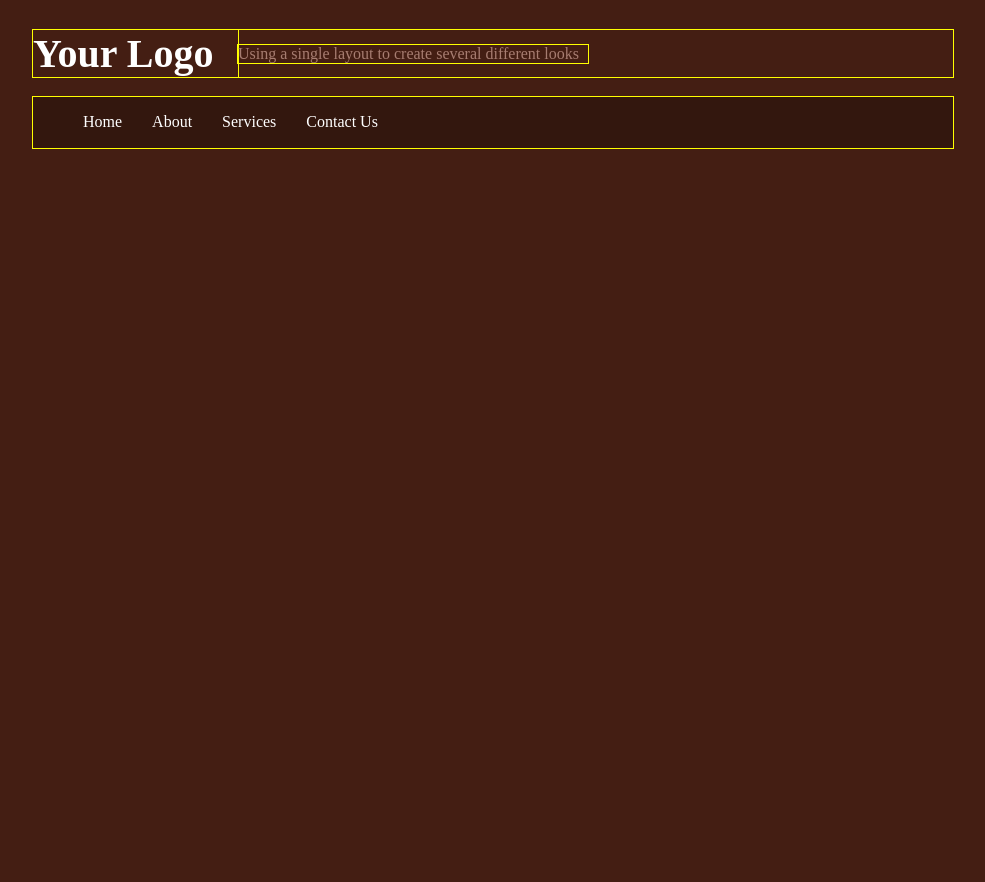
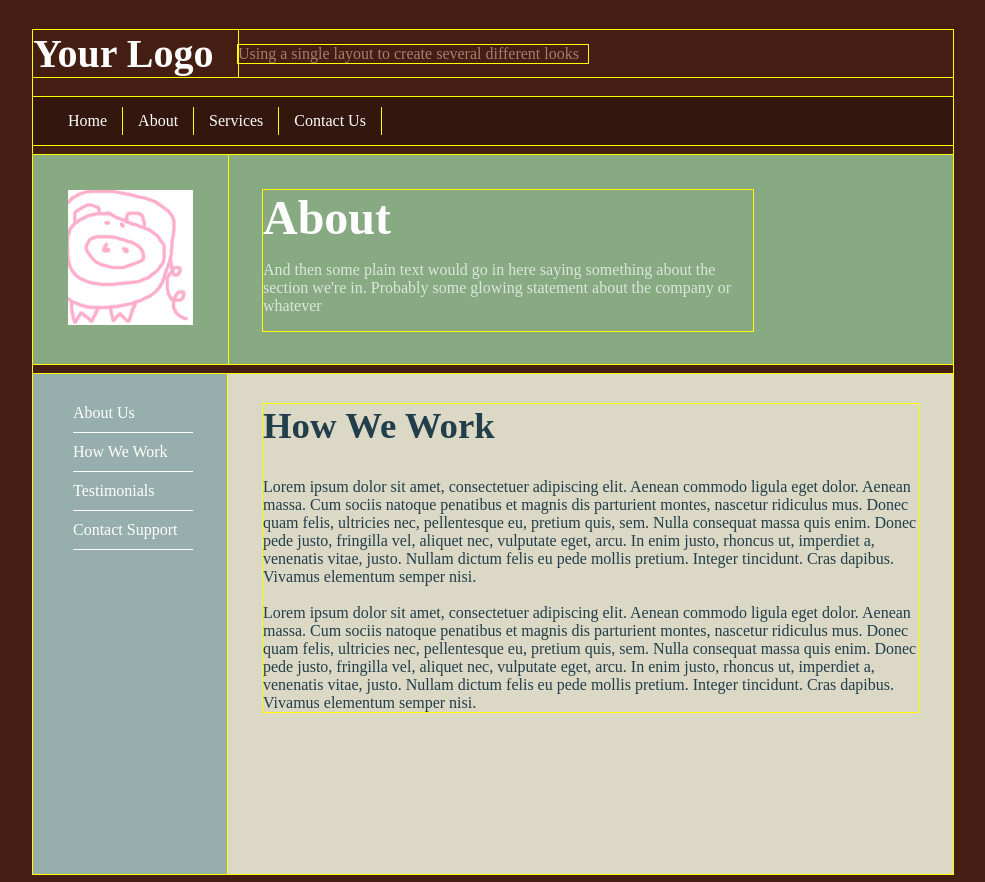
Before and after one commit to vovievolt/Test, a plain HTML site: page Box Model/index.html in a window 1280 px wide. Shown: the whole page, without its empty margins (147-1132 px from the left). Before the commit the page ends 800 px from the top, so only its background shows below. Drawn offline with Linux system fonts and the light colour scheme.

Commit message:
Finished website

```diff
--- a/Box Model/index.html
+++ b/Box Model/index.html
@@ -6,30 +6,71 @@
   </head>
 
   <body>
+    <div class=container>
 
       <div class="logo_container">
-
         <div class="logo">
           Your Logo
         </div>
-
         <div class="slogan">
           Using a single layout to create several different looks
         </div>
-
       </div>
 
       <div class="nav">
-
         <ol>
           <li>Home</li>
           <li>About</li>
           <li>Services</li>
           <li>Contact Us</li>
         </ol>
+      </div>
+
+      <div class="about_container">
+        <div class="image">
+          <img src="img.png">
+        </div>
+        <div class=text>
+          <h1>About</h1>
+          <p>And then some plain text would go in here saying something about the
+            section we're in. Probably some glowing statement about the company
+            or whatever</p>
+        </div>
+      </div>
+
+      <div class="meat_section">
+        <div class="menu">
+          <ul>
+            <li>About Us</li>
+            <li>How We Work</li>
+            <li>Testimonials</li>
+            <li>Contact Support</li>
+        </div>
+        <div class="how_we_work">
+          <div class="info_text">
+            <h2>How We Work</h2>
+            <p>Lorem ipsum dolor sit amet, consectetuer adipiscing elit. Aenean
+              commodo ligula eget dolor. Aenean massa. Cum sociis natoque penatibus
+              et magnis dis parturient montes, nascetur ridiculus mus. Donec quam
+              felis, ultricies nec, pellentesque eu, pretium quis, sem. Nulla
+              consequat massa quis enim. Donec pede justo, fringilla vel, aliquet
+              nec, vulputate eget, arcu. In enim justo, rhoncus ut, imperdiet a,
+              venenatis vitae, justo. Nullam dictum felis eu pede mollis pretium.
+              Integer tincidunt. Cras dapibus. Vivamus elementum semper nisi.
+              <br><br>
+              Lorem ipsum dolor sit amet, consectetuer adipiscing elit. Aenean
+                commodo ligula eget dolor. Aenean massa. Cum sociis natoque penatibus
+                et magnis dis parturient montes, nascetur ridiculus mus. Donec quam
+                felis, ultricies nec, pellentesque eu, pretium quis, sem. Nulla
+                consequat massa quis enim. Donec pede justo, fringilla vel, aliquet
+                nec, vulputate eget, arcu. In enim justo, rhoncus ut, imperdiet a,
+                venenatis vitae, justo. Nullam dictum felis eu pede mollis pretium.
+                Integer tincidunt. Cras dapibus. Vivamus elementum semper nisi.</p>
+          </div>
+          </div>
+      </div>
 
     </div>
-
   </body>
 
 </html>
--- a/Box Model/styles.css
+++ b/Box Model/styles.css
@@ -4,10 +4,22 @@ body {
 div {
   outline: yellow 1px solid;
 }
-.logo_container {
+h1 {
+  color: white;
+  font-size: 3rem;
+  font-weight: bold;
+  margin: 0;
+}
+h2 {
+  color: #223E4A;
+  font-size: 2.3rem;
+}
+.container {
   max-width: 920px;
   margin-left: auto;
   margin-right: auto;
+}
+.logo_container {
   margin-top: 30px;
   overflow: hidden;
 }
@@ -26,18 +38,76 @@ div {
 }
 .nav {
   margin-top: 20px;
-  width: 920px;
-  margin-left: auto;
-  margin-right: auto;
   background-color: rgba(0, 0, 0, 0.25);
 }
 .nav ol {
-  padding: 35px;
-  padding-top: 16px;
+  overflow: hidden;
+  list-style: none;
+  padding-left: 20px;
+  margin: 0;
 }
 .nav li {
-  display: block;
   float: left;
   color: white;
-  padding: 0 15px;
+  padding-left: 15px;
+  padding-right: 15px;
+  padding-top: 5px;
+  padding-bottom: 5px;
+  margin-top: 10px;
+  margin-bottom: 10px;
+  border-right: yellow 1px solid;
 }
+.about_container {
+  margin-top: 10px;
+  background-color: #87AA82;
+  overflow: hidden;
+}
+.image {
+  padding: 35px;
+  float: left;
+}
+.image img {
+  width: 125px;
+}
+.text {
+  float: left;
+  width: 490px;
+  margin-left: 35px;
+  margin-top: 35px;
+  color: rgba(255, 255, 255, 0.7);
+}
+.meat_section {
+  margin-top: 10px;
+  overflow: hidden;
+  min-height: 500px;
+}
+.menu {
+  width: 195px;
+  float: left;
+  height: 500px;
+  background-color: #96AFAC;
+}
+.menu ul {
+  list-style: none;
+  margin: 0;
+  margin-top: 20px;
+  color: white;
+  margin-right: 35px;
+}
+.menu ul li {
+  padding-top: 10px;
+  padding-bottom: 10px;
+  border-bottom: white 1.5px solid;
+}
+.how_we_work {
+  background-color: #DBD8C5;
+  float: left;
+  overflow: hidden;
+  width: 725px;
+  height: 500px;
+  color: #223E4A;
+}
+.info_text {
+  margin-left: 35px;
+  margin-right: 35px;
+}
```
Also changed, not shown: Box Model/img.png (added). Lines whose indentation alone changed are shown as unchanged.
